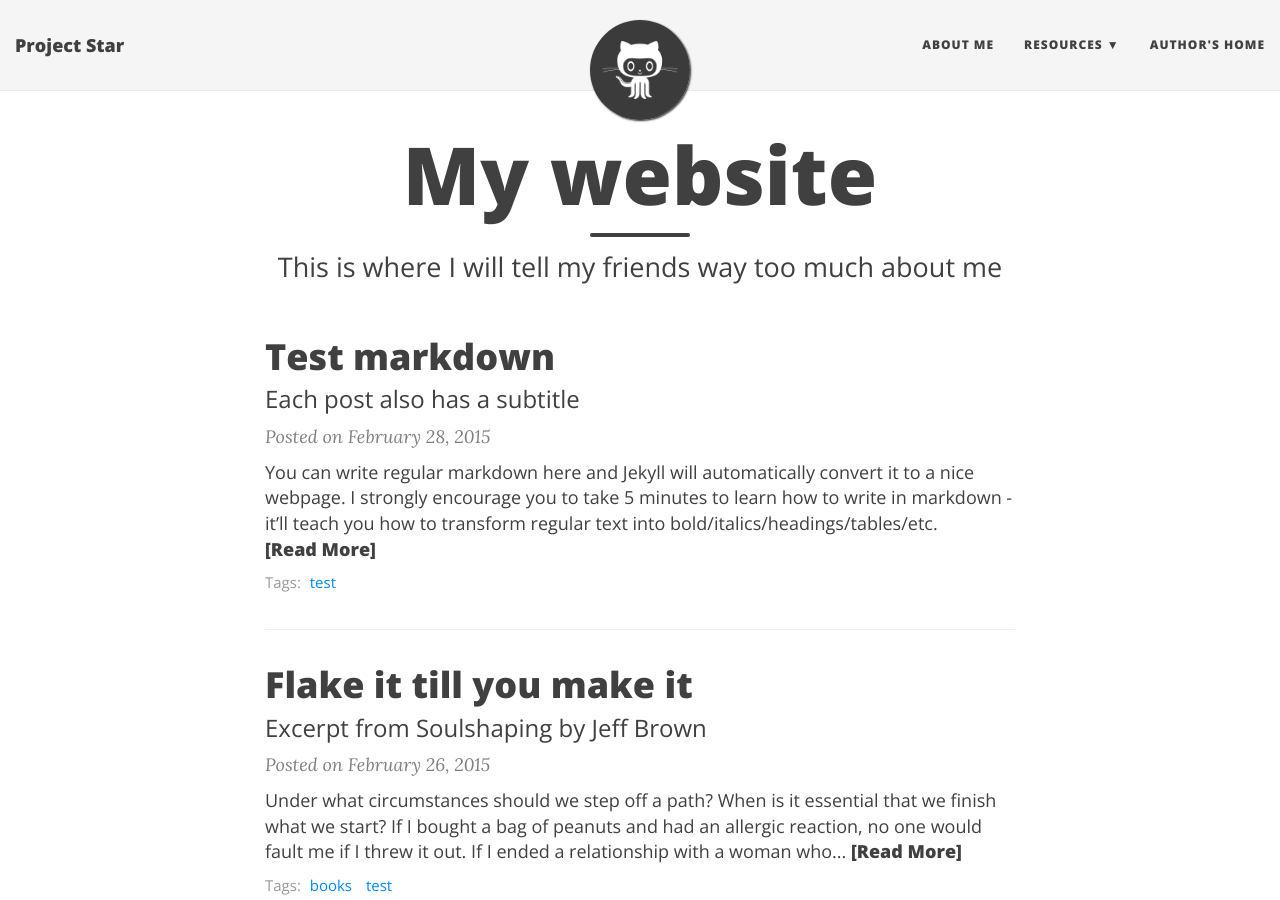
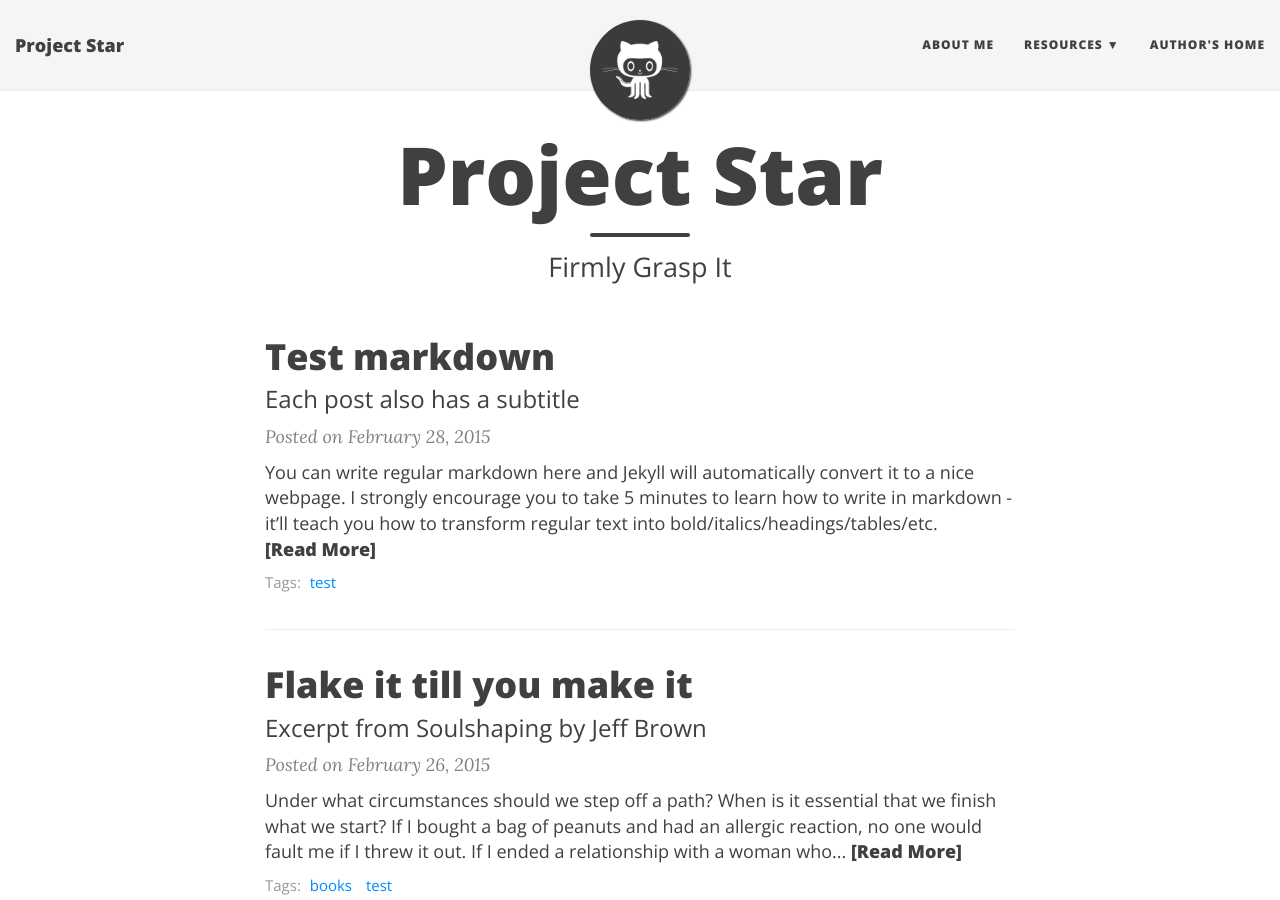
Before and after one commit to proj-star/bikinibottom, a Jekyll site: the page built from index.html, in a window 1280 px wide and 900 px high. Built offline with Jekyll 4.4.1, drawn with Linux system fonts in a browser that asks for light colours; nearby versions of some CDN libraries; the list of posts is cut into pages by our own code.

Commit message:
Update index.html

```diff
--- a/index.html
+++ b/index.html
@@ -1,7 +1,7 @@
 ---
 layout: page
-title: My website
-subtitle: This is where I will tell my friends way too much about me
+title: Project Star
+subtitle: Firmly Grasp It
 use-site-title: true
 ---
 
```
